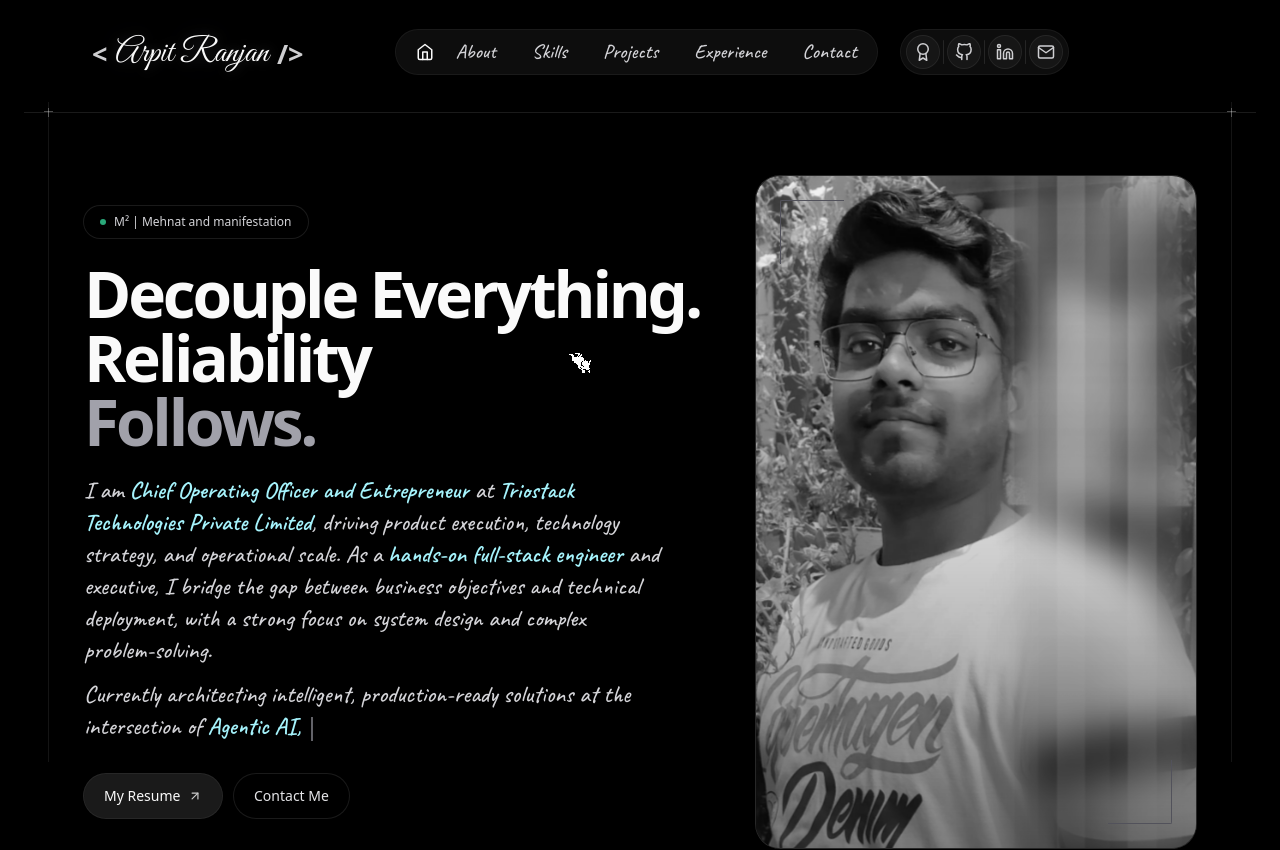
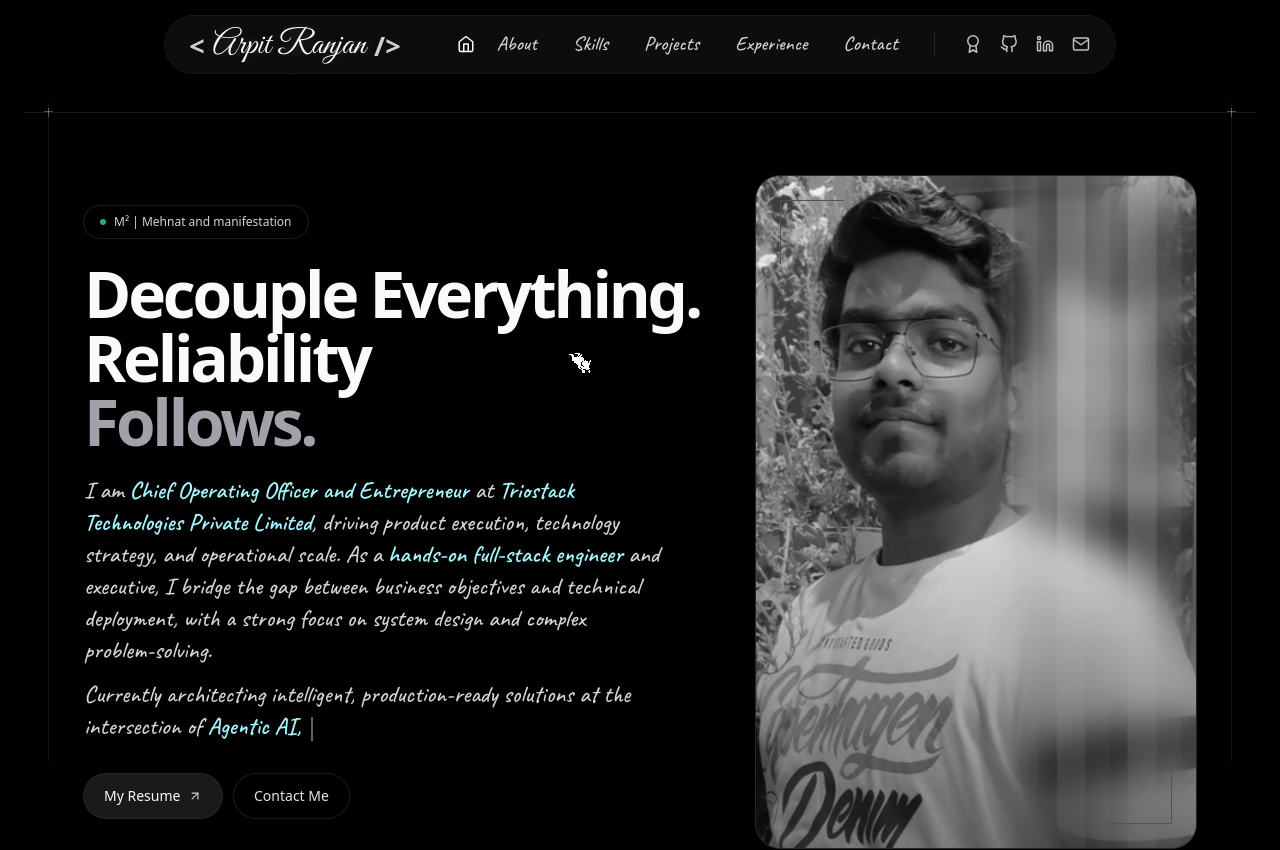
Before and after one commit to ArpitRanjan0101/arpitranjan-genx, a React (Vite) app: page / in a window 1280 px wide. Shown: the top 850 px of the page. Built offline with nearby package versions, Linux system fonts and the light colour scheme.

Commit message:
feat: implement responsive animated navbar with scroll-based hiding and smooth navigation

```diff
--- a/src/components/Navbar.jsx
+++ b/src/components/Navbar.jsx
@@ -35,41 +35,36 @@ export default function Navbar({ activeId }) {
   }, [isDesktop])
 
   useMotionValueEvent(scrollY, 'change', (latest) => {
-    // User request: navbar should only appear at the hero/top section.
-    // Keep it visible near the top, and hidden everywhere else.
-    setHidden(latest >= 120)
+    // Hide navbar after a larger portion of the hero section passes (e.g., 600px)
+    setHidden(latest >= 600)
   })
 
   return (
     <m.header
-      className="pointer-events-none fixed inset-x-0 top-0 z-[9999]"
+      className="pointer-events-none fixed inset-x-0 top-4 z-[9999] flex justify-center px-4"
       style={{ zIndex: 9999 }}
       animate={open || !hidden ? 'show' : 'hide'}
       variants={{
         show: { y: 0, opacity: 1, filter: 'blur(0px)' },
-        hide: { y: -40, opacity: 0, filter: 'blur(10px)' },
+        hide: { y: -60, opacity: 0, filter: 'blur(10px)' },
       }}
-      transition={{ duration: 0.22, ease: 'easeOut' }}
+      transition={{ duration: 0.3, ease: 'easeOut' }}
     >
-      <Container className="pointer-events-auto">
-        <div className="pt-4">
-          <div
-            className="relative flex items-center justify-between px-2 py-3 md:px-0"
-          >
+      <div className="pointer-events-auto flex items-center justify-between gap-4 md:gap-8 px-4 py-2 bg-[#111111]/80 ring-1 ring-white/10 backdrop-blur-xl rounded-full shadow-2xl">
         <button
           type="button"
           onClick={() => {
             navigate('/')
             setTimeout(() => scrollToId('hero'), 0)
           }}
-              className="inline-flex items-center rounded-xl px-2 py-2 text-zinc-100/90 transition hover:text-zinc-50 focus-visible:outline-none focus-visible:ring-2 focus-visible:ring-white/15"
+          className="inline-flex items-center gap-2 rounded-full px-2 py-1 transition hover:text-zinc-50 focus-visible:outline-none"
           aria-label="Go to top"
         >
           <Logo />
         </button>
 
-            <div className="hidden flex-1 items-center justify-center gap-6 md:flex">
-              <nav className="flex items-center gap-1 rounded-full bg-white/5 p-1 ring-1 ring-white/10 backdrop-blur">
+        <div className="hidden items-center justify-center gap-4 md:flex">
+          <nav className="flex items-center gap-1">
             {items.map((it) => (
                   <button
                     key={it.id}
@@ -110,23 +105,19 @@ export default function Navbar({ activeId }) {
                 ))}
           </nav>
 
-              <div className="flex items-center rounded-full bg-white/5 p-[6px] ring-1 ring-white/10 backdrop-blur">
+          <div className="w-px h-6 bg-white/10 mx-1" aria-hidden="true" />
+
+          <div className="flex items-center">
             {socials.map((s, idx) => {
               const Icon = s.icon
               return (
                 <React.Fragment key={s.label}>
-                      {idx ? (
-                        <span
-                          className="mx-1 h-6 w-px rounded-full bg-white/10"
-                          aria-hidden="true"
-                        />
-                      ) : null}
                   <a
                     href={s.href}
                     onClick={s.isInternal ? (e) => { e.preventDefault(); navigate(s.href); } : undefined}
                     target={!s.isInternal && s.href.startsWith('http') ? '_blank' : undefined}
                     rel={!s.isInternal && s.href.startsWith('http') ? 'noreferrer' : undefined}
-                        className="group relative grid h-8 w-8 place-items-center rounded-full bg-white/[0.04] text-zinc-200 ring-1 ring-white/10 transition hover:bg-white/10 hover:text-zinc-50"
+                    className="group relative grid h-9 w-9 place-items-center rounded-full text-zinc-300 transition hover:bg-white/10 hover:text-zinc-50"
                     aria-label={s.label}
                   >
                     <Icon className="text-[18px] opacity-90 transition group-hover:opacity-100" />
@@ -140,8 +131,7 @@ export default function Navbar({ activeId }) {
           </div>
         </div>
 
-            <div className="flex items-center gap-2">
-              <div className="hidden w-11 md:block" />
+        <div className="flex items-center gap-2 md:hidden">
               <button
                 type="button"
                 onClick={() => setOpen((v) => !v)}
@@ -189,8 +179,6 @@ export default function Navbar({ activeId }) {
               ) : null}
             </AnimatePresence>
       </div>
-        </div>
-      </Container>
     </m.header>
   )
 }
```
Lines whose indentation alone changed are shown as unchanged.
